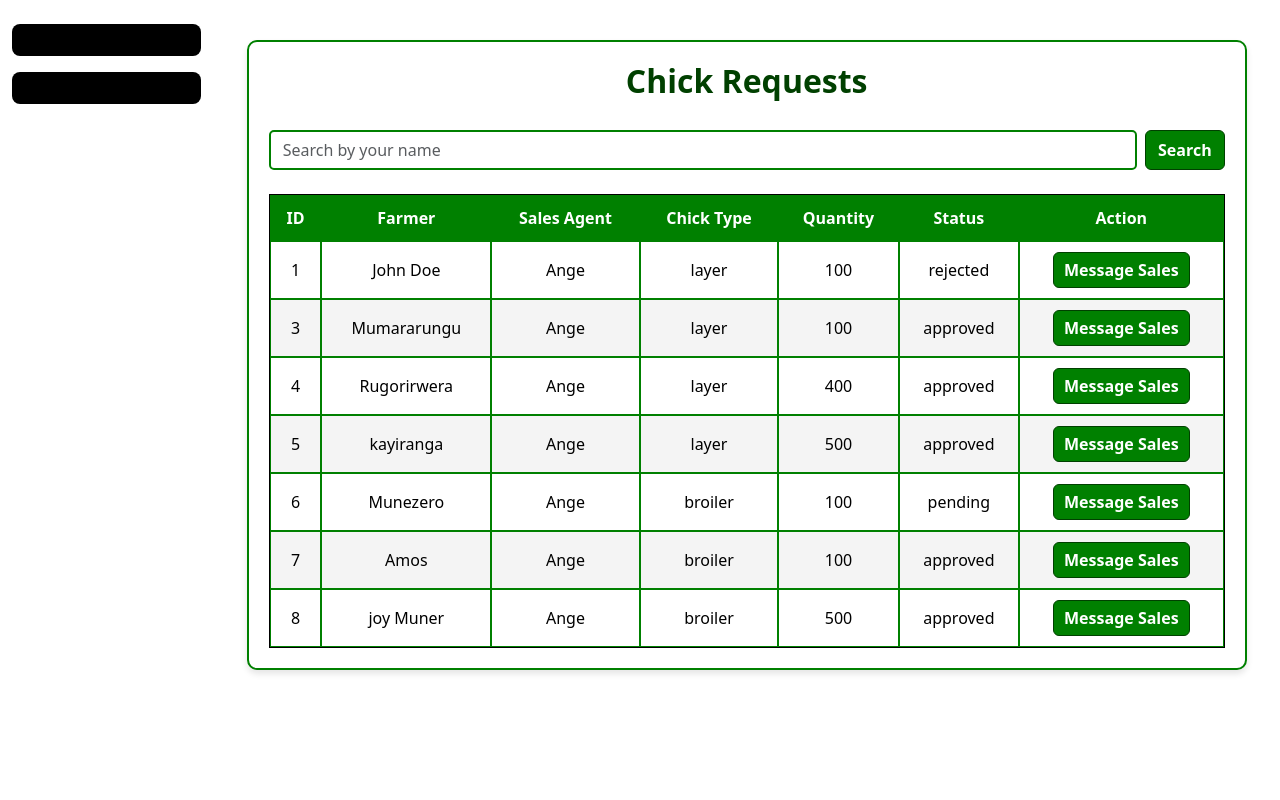
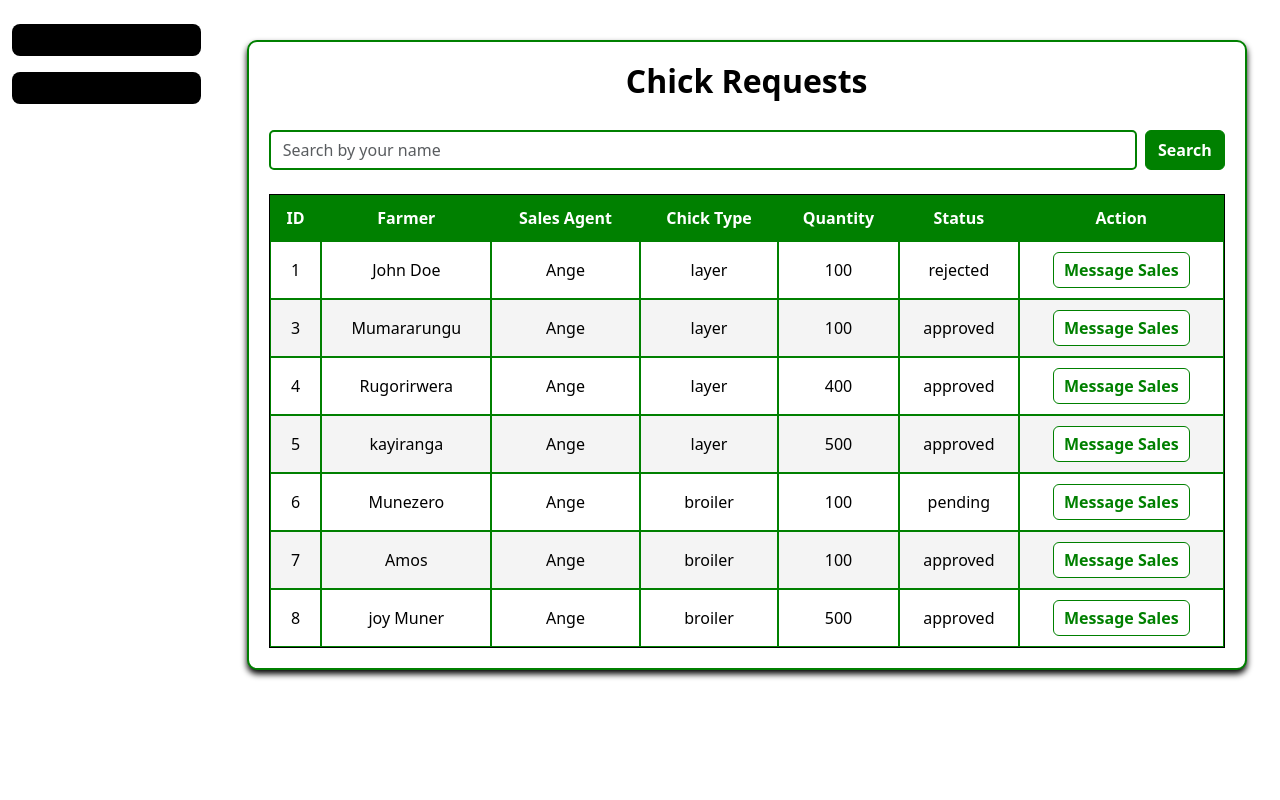
Before and after one commit to DufatanyeAngeClaire/young4chicks, a Django app: page / in a window 1280 px wide. Shown: the part 86-886 px from the top of the page. Run offline with Django 5.2, Linux system fonts and the light colour scheme; data comes from the database, SQL or seed files in the repository; both versions use the stored data as it was after the commit; some libraries are stand-ins or nearby versions.

Commit message:
matched colors

```diff
--- a/pages/templates/pages/base.html
+++ b/pages/templates/pages/base.html
@@ -88,11 +88,12 @@
         <div class="card">
           <div class="card-body">
             {% if user.user_type == 'sales_agent' %}
-              <h6 class="px-3 mb-3 text-uppercase">Sales Agent</h6>
+              <h6 class="px-3 mb-3 text-uppercase" style="color:green;">Sales Agent</h6>
+
               <ul class="nav flex-column" style="list-style:none; padding-left:0;">
                 <li class="nav-item"><a class="nav-link" href="{% url 'sales_agent_dashboard' %}">Dashboard</a></li>
                 <li class="nav-item"><a class="nav-link" href="{% url 'register_farmer' %}">Register Farmer</a></li>
-                <li class="nav-item"><a href="{% url 'record_request_create' %}" class="btn btn-success">Make a New Request</a></li>
+                <li class="nav-item"><a href="{% url 'record_request_create' %}" class="btn btn-light">Make a New Request</a></li>
                 <li class="nav-item"><a href="{% url 'sales_agent_messages' %}" class="nav-link">Messages</a>
 </li>
               </ul>
@@ -117,7 +118,7 @@
 
       <!-- Main content -->
       <main class="col-md-9 ms-sm-auto col-lg-10 px-md-4">
-        <!-- Display Django messages -->
+        <!-- Display Django messages  -->
         {% if messages %}
         <div class="container mt-3">
           {% for message in messages %}
--- a/pages/templates/pages/index.html
+++ b/pages/templates/pages/index.html
@@ -9,14 +9,14 @@
       margin: 40px auto;
       padding: 20px;
       background-color: #ffffff; /* white background */
-      border: 2px solid #008000; /* green border */
+      border: 2px solid green; /* green border */
       border-radius: 10px;
-      box-shadow: 0 4px 6px rgba(0,0,0,0.1);
+      box-shadow: 0 4px 6px black;
   }
 
   /* Title */
   .requests-container h2 {
-      color: #004000;
+      color:black;
       text-align: center;
       margin-bottom: 30px;
       font-weight: bold;
@@ -24,20 +24,20 @@
 
   /* Search form */
   .requests-container .form-control {
-      border: 2px solid #008000;
+      border: 2px solid green;
       border-radius: 5px;
   }
 
   .requests-container .btn-search {
-      background-color: #008000;
+      background-color: green;
       color: #ffffff;
-      border: 1px solid #004000;
+      border: 1px solid green;
       font-weight: bold;
       transition: background-color 0.3s;
   }
 
   .requests-container .btn-search:hover {
-      background-color: #004000;
+      background-color: black;
   }
 
   /* Table */
@@ -49,13 +49,13 @@
 
   .requests-container table th,
   .requests-container table td {
-      border: 1px solid #008000;
+      border: 1px solid green;
       padding: 10px;
       text-align: center;
   }
 
   .requests-container table th {
-      background-color: #008000;
+      background-color: green;
       color: #ffffff;
   }
 
@@ -64,16 +64,16 @@
   }
 
   .requests-container .btn-message {
-      background-color: #008000;
-      color: #ffffff;
-      border: 1px solid #004000;
+      background-color: white;
+      color: green;
+      border: 1px solid green;
       font-weight: bold;
       padding: 5px 10px;
       transition: background-color 0.3s;
   }
 
   .requests-container .btn-message:hover {
-      background-color: #004000;
+      background-color:black;
       color: #ffffff;
   }
 </style>
--- a/pages/templates/pages/navbar.html
+++ b/pages/templates/pages/navbar.html
@@ -32,7 +32,7 @@
             <li class="nav-item">
               <form class="d-flex" method="GET" action="{% url 'home' %}">
                 <input class="form-control me-2" type="search" placeholder="Search by Farmer Name" aria-label="Search" name="q" />
-                <button class="btn btn-success" type="submit" style="background-color: #2ca02c; border: none;">Search</button>
+                <button class="btn btn-success" type="submit" style="background-color: green; border: none;">Search</button>
               </form>
             </li>
           {% endif %}
```
Also changed, not shown: pages/templates/pages/manager_dashboard.html (+7 -6 lines), pages/templates/pages/sales_agent_dashboard.html (+12 -3 lines), db.sqlite3, pages/templates/pages/base_public.html (added), 1 other file.
